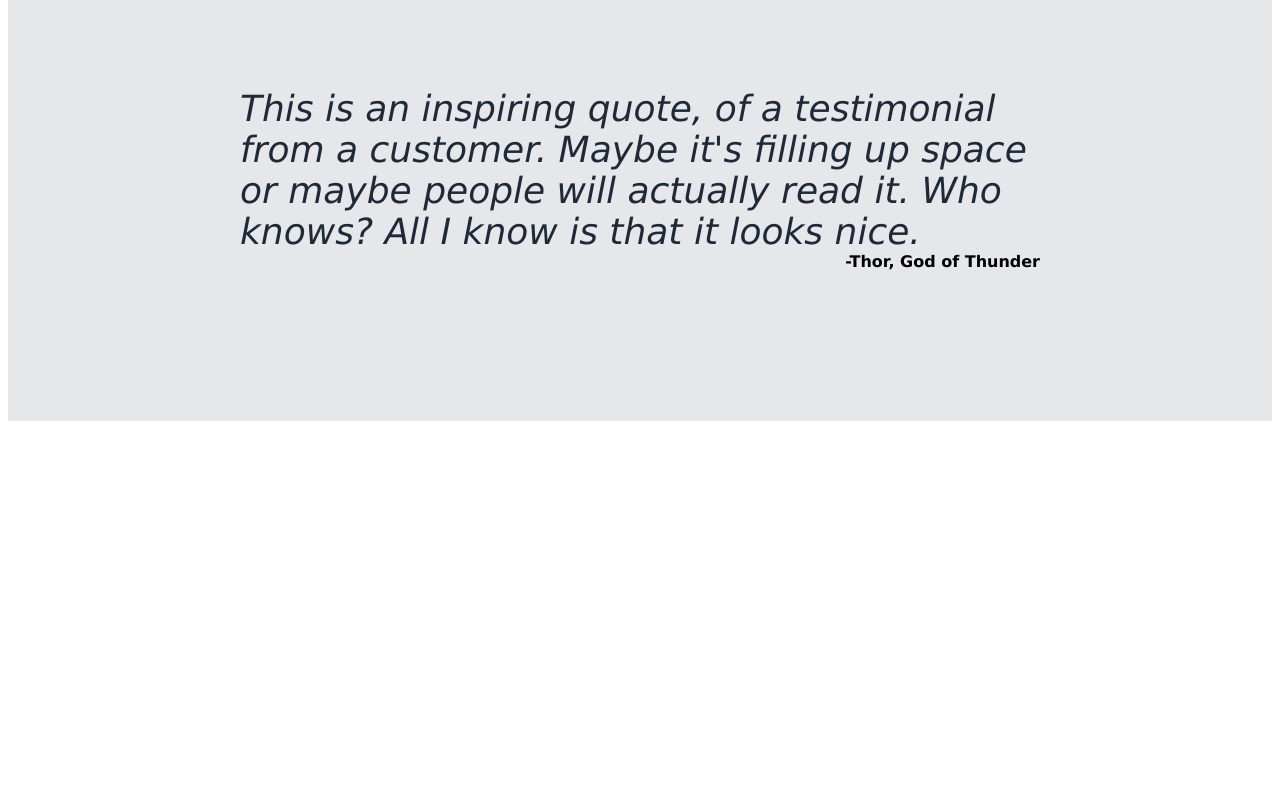
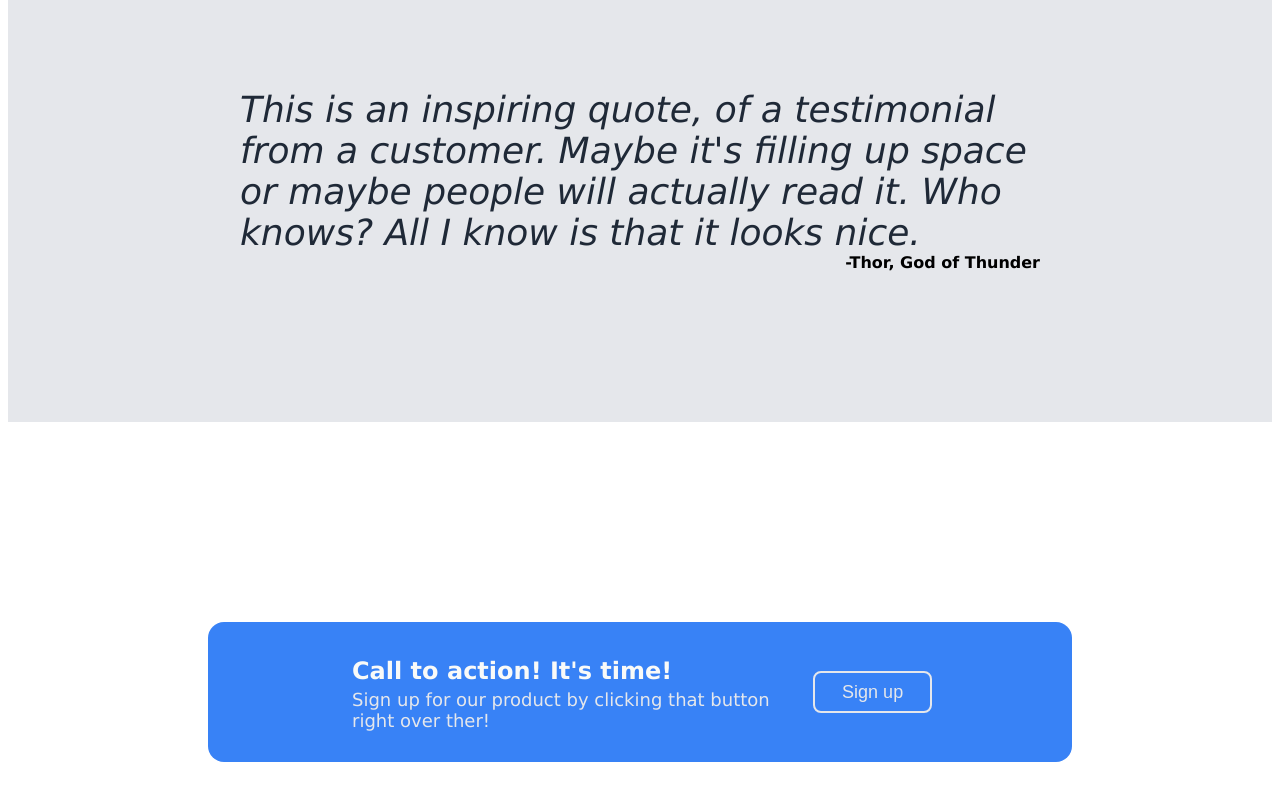
Before and after one commit to marcopintus/odin-landing-page, a plain HTML site: page index.html in a window 1280 px wide. Shown: the part 1167-1967 px from the top of the page. Before the commit the page ends 1596 px from the top, so only its background shows below. Drawn offline with Linux system fonts and the light colour scheme.

Commit message:
Added the 'call for action' section of the landing page

```diff
--- a/index.html
+++ b/index.html
@@ -58,7 +58,13 @@
         </div>
     </div>
     <div class="bot">
-
+        <div class="action">
+            <div class="ba-left">
+                <p class="ba-main-txt">Call to action! It's time!</p>
+                <p class="ba-second-txt">Sign up for our product by clicking that button right over ther!</p>
+            </div>
+            <button class="sing-up">Sign up</button>
+        </div>
     </div>
     <div class="footer">
 
--- a/style.css
+++ b/style.css
@@ -52,6 +52,8 @@ ul{
 }
 .tc-second-text{
     margin-top: 4px;
+    font-size: 18px;
+    color: #E5E7EB;
 }
 .tc-right{
     width: 600px;
@@ -68,6 +70,7 @@ ul{
     border-radius: 8px;
     padding: 8px;
     width: 140px;
+    height: 42px;
 }
 
 .top-mid{
@@ -131,3 +134,39 @@ ul{
     font-weight: bold;
     text-align: end;
 }
+
+.bot{
+    padding: 200px;
+    display: flex;
+    justify-content: center;
+    align-items: center;
+}
+
+.action{
+    background-color: #3882F6;
+    border-radius: 16px;
+    width: 1400px;
+    height: 140px;
+    display: flex;
+    justify-content: space-between;
+    align-items: center;
+}
+.ba-left{
+    padding-left: 140px;
+}
+.ba-main-txt{
+    font-size: 24px;
+    color: #F9FAF8;
+    font-weight: bold;
+    margin: 4px;
+}
+.ba-second-txt{
+    font-size: 18px;
+    color: #E5E7EB;
+    margin: 0px;
+    margin-left: 4px;
+}
+.action > button{
+    margin-right: 140px;
+    border:2px solid #E5E7EB;
+}
```
